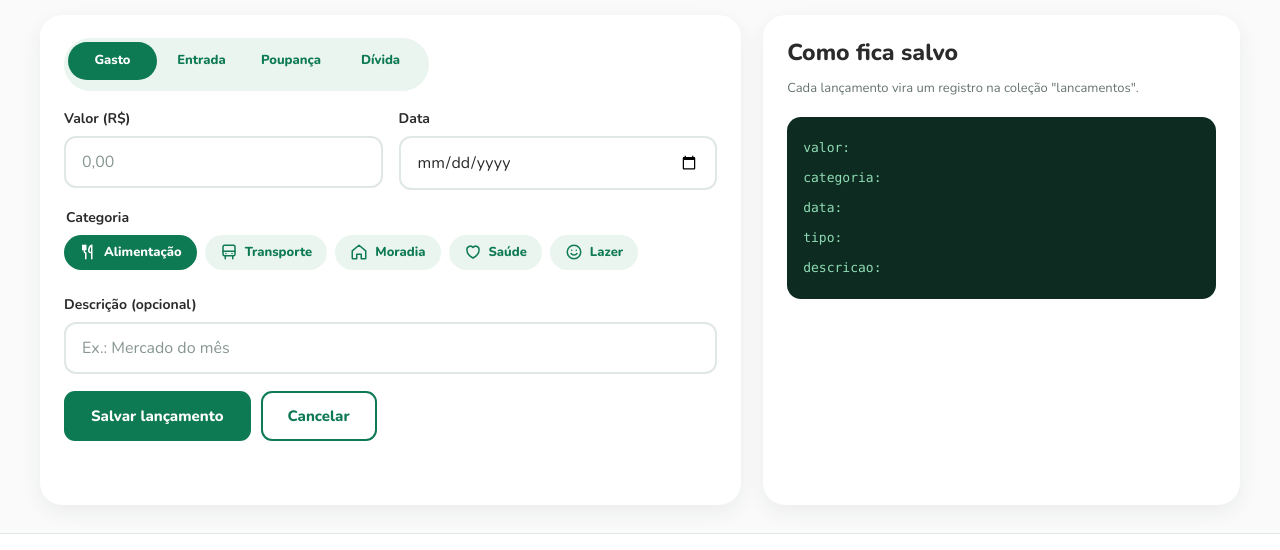
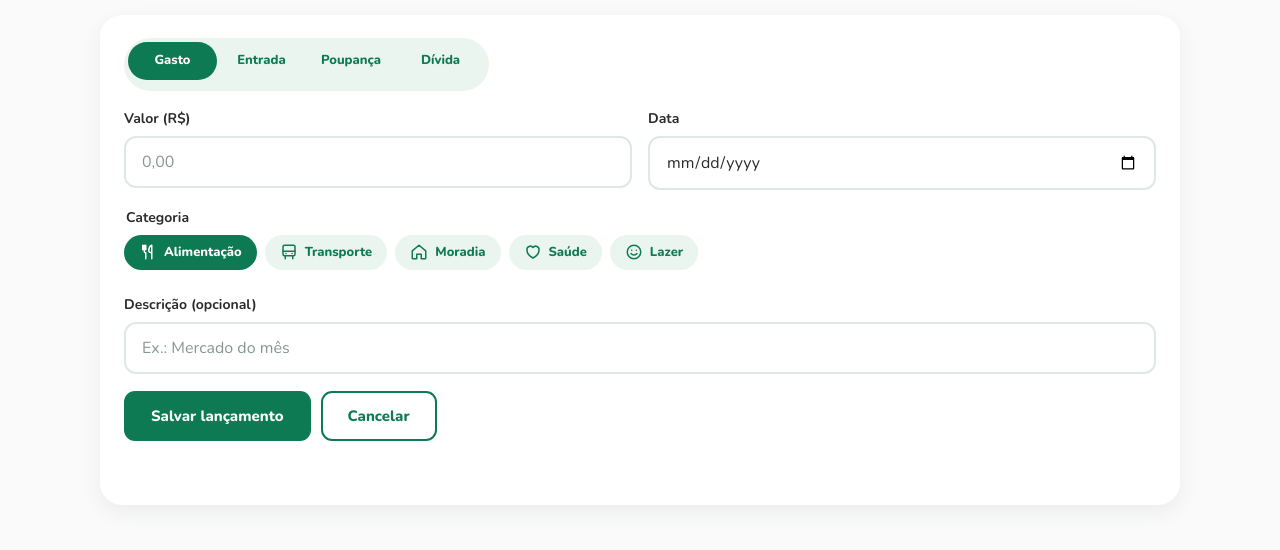
Before and after one commit to SilasSilva123/PagueLeve-Seed-a-Bit-Desafio-2, a plain HTML site: page registrar.html in a window 1280 px wide. Shown: the part 167-717 px from the top of the page. Drawn offline with nearby package versions, Linux system fonts and the light colour scheme.

Commit message:
fix: ajusta posicionamento do rodape e layout da pagina registrar

```diff
--- a/css/base.css
+++ b/css/base.css
@@ -47,6 +47,9 @@ html {
 }
 
 body {
+	display: flex;
+	flex-direction: column;
+	min-height: 100vh;
 	min-width: 320px;
 	margin: 0;
 	color: var(--texto);
@@ -433,6 +436,7 @@ select {
 
 /* ---------- Rodapé ---------- */
 .rodape {
+	margin-top: auto;
 	display: flex;
 	align-items: center;
 	justify-content: space-between;
--- a/css/paginas.css
+++ b/css/paginas.css
@@ -337,9 +337,10 @@
    REGISTRAR: formulário (700 px) + quadro "Como fica salvo" (476 px)
    ========================================================= */
 .secao-registrar {
-	display: grid;
-	grid-template-columns: minmax(0, 7fr) minmax(0, 4.76fr);
-	gap: 0 22px;
+	display: flex;
+	flex-direction: column;
+	width: min(1080px, calc(100% - 80px));
+	margin: 24px auto 28px;
 }
 
 .secao-registrar > h1, .secao-registrar > p {
--- a/registrar.html
+++ b/registrar.html
@@ -98,20 +98,6 @@
                 </div>
             </form>
 
-
-            <aside class="como-fica-salvo apenas-desktop">
-                <h2>Como fica salvo</h2>
-                <p>Cada lançamento vira um registro na coleção "lancamentos".</p>
-                <ul>
-                    <li><code>valor</code></li>
-                    <li><code>categoria</code></li>
-                    <li><code>data</code></li>
-                    <li><code>tipo</code></li>
-                    <li><code>descricao</code></li>
-                </ul>
-            </aside>
-        </section>
-
     </main>
 
 
```
